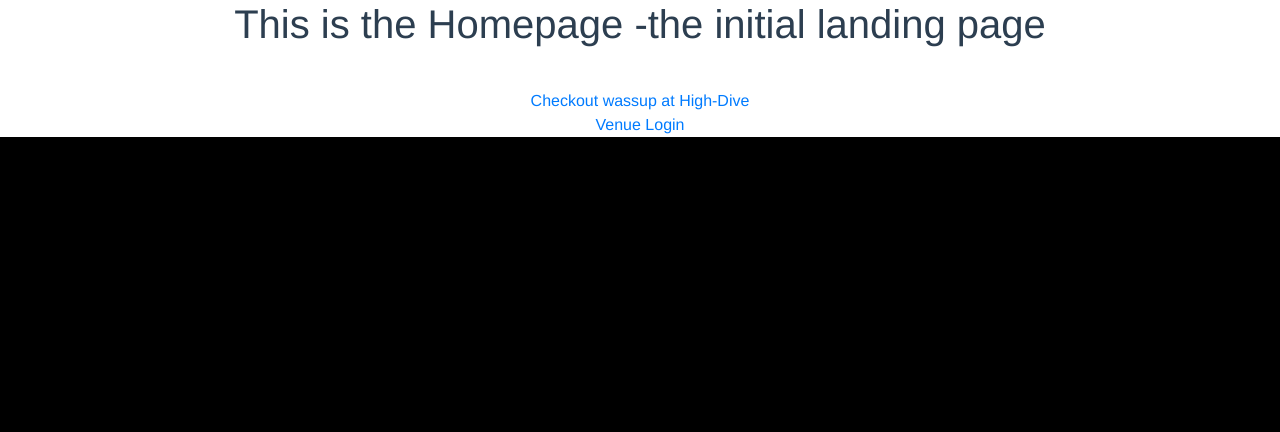
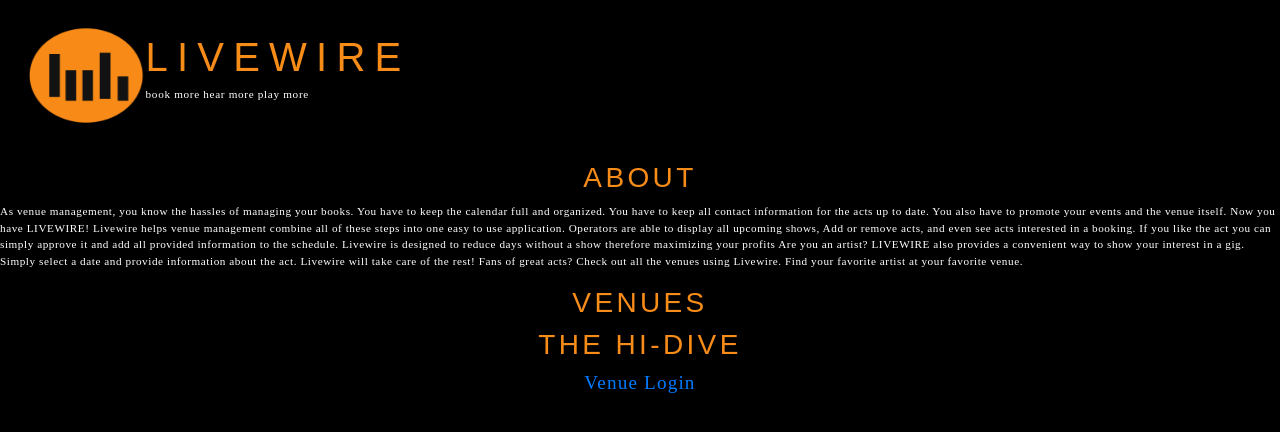
Before and after one commit to pbchun/livewire, a Vue app in the folder gigify/: page /HighDive in a window 1280 px wide. Shown: the top 432 px of the page. Built offline with nearby package versions, Linux system fonts and the light colour scheme; what vue-carousel-3d would draw is missing.

Commit message:
committing style changes

```diff
--- a/gigify/src/App.vue
+++ b/gigify/src/App.vue
@@ -5,8 +5,13 @@
 </template>
 
 <style>
+html {
+  background-color: black;
+}
+
 #app {
-  font-family: "Avenir", Helvetica, Arial, sans-serif;
+  background-color: black;
+
   -webkit-font-smoothing: antialiased;
   -moz-osx-font-smoothing: grayscale;
   text-align: center;
@@ -25,4 +30,24 @@
   color: #42b983;
 }
 
+h1,
+h2,
+h3,
+h4,
+h5,
+h6,
+button {
+  color: #f88c19 !important;
+  font-family: "Pathway Gothic One", sans-serif;
+  text-transform: uppercase;
+  letter-spacing: 0.12em;
+}
+
+p,
+a {
+  color: white;
+  font-size: 1.2em;
+  letter-spacing: 0.06em;
+  font-family: "Sree Krushnadevaraya", serif;
+}
 </style>
--- a/gigify/src/components/EventSection.vue
+++ b/gigify/src/components/EventSection.vue
@@ -4,6 +4,8 @@
     <b-modal
       v-model="modalShow"
       :hide-footer="true"
+      :body-bg-variant="bodyBgVariant"
+      :header-bg-variant="headerBgVariant"
       size="lg"
     >
       <EventModal
@@ -44,10 +46,7 @@
 
 <script>
 import BootstrapVue from "bootstrap-vue";
-  import {
-    Carousel3d,
-    Slide
-  } from "vue-carousel-3d";
+import { Carousel3d, Slide } from "vue-carousel-3d";
 import Event from "@/components/Event";
 import EventModal from "@/components/EventModal";
 
@@ -64,6 +63,8 @@
 
   data() {
     return {
+      bodyBgVariant: "dark",
+      headerBgVariant: "dark",
       API: {
         DATE_LISTINGS: "https://whispering-plains-35500.herokuapp.com/events",
         APPROVED_SHOWS: "https://arcane-chamber-96667.herokuapp.com/events",
--- a/gigify/src/views/Home.vue
+++ b/gigify/src/views/Home.vue
@@ -1,11 +1,25 @@
 <template>
   <div class="home">
     <header>
-        <h1>This is the Homepage -the initial landing page</h1>
+      <div class="logo-section">
+          <img class="logo" src="Logo-no-background.png" alt="livewire">
+          <div class='logo-text'>
+            <h1 class="title">LIVEWIRE</h1>
+            <p class="slogan">book more hear more play more</p>
+          </div>
+      </div>
     </header>
     <main>
-        <p>write some shit about this shit</p>
-        <router-link to="/HighDive">Checkout wassup at High-Dive</router-link>
+        <h3>About</h3>
+        <p class="about-text">As venue management, you know the hassles of managing your books. You have to keep the calendar full and organized. You have to keep all contact information for the acts up to date. You also have to promote your events and the venue itself. Now you have LIVEWIRE!
+
+Livewire helps venue management combine all of these steps into one easy to use application. Operators are able to display all upcoming shows, Add or remove acts, and even see acts interested in a booking. If you like the act you can simply approve it and add all provided information to the schedule. Livewire is designed to reduce days without a show therefore maximizing your profits
+
+Are you an artist? LIVEWIRE also provides a convenient way to show your interest in a gig. Simply select a date and provide information about the act. Livewire will take care of the rest!
+
+Fans of great acts? Check out all the venues using Livewire. Find your favorite artist at your favorite venue.</p>
+       <h3>Venues</h3>
+        <router-link to="/HighDive"><h3>The Hi-Dive</h3></router-link>
 
     </main>
     <footer>
@@ -15,13 +29,36 @@
 </template>
 
 <script>
-
-
 export default {
-  name: "home",
-
+  name: "home"
 };
 </script>
 
 <style>
+.about-text {
+  text-align: left;
+  letter-spacing: 0.05em;
+}
+.logo {
+  height: 120px;
+  width: 120px;
+  align-self: center;
+}
+.title {
+  margin-bottom: 5px;
+  margin-top: 7px;
+  letter-spacing: 0.23em;
+}
+.logo-section {
+  margin: 2%;
+  display: flex;
+  flex-direction: row;
+}
+@media only screen and (max-width: 600px) {
+  .logo-section {
+    margin: 2%;
+    display: flex;
+    flex-direction: column;
+  }
+}
 </style>
```
Also changed, not shown: gigify/public/Full-Logo.png (added), gigify/public/Logo-no-background.png (added). Lines whose indentation alone changed are shown as unchanged.
